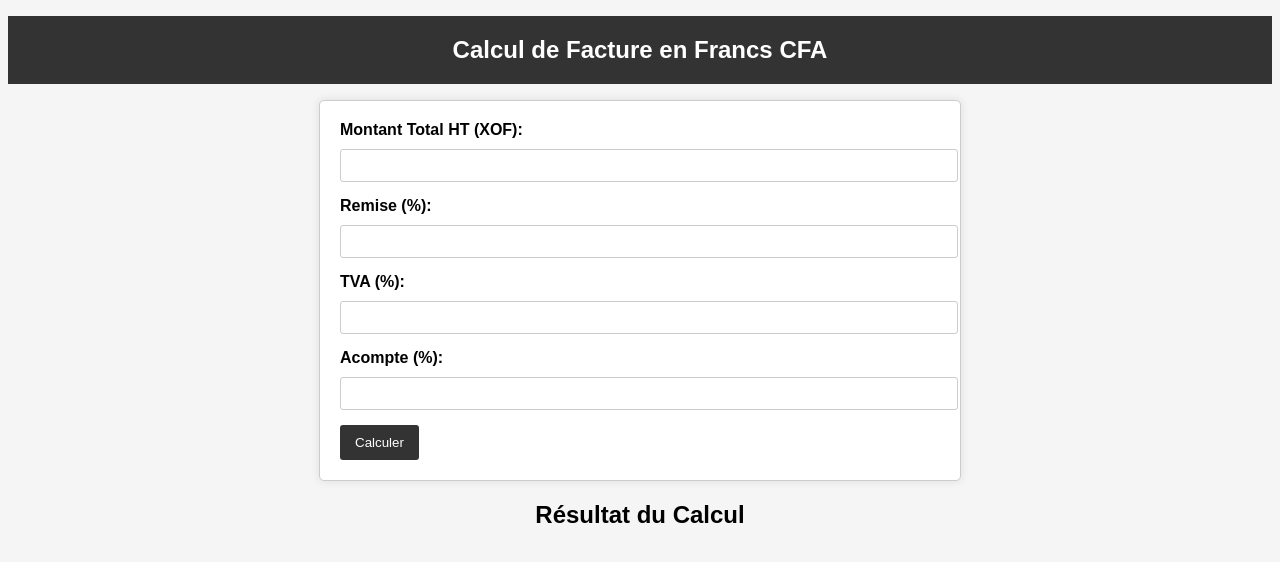
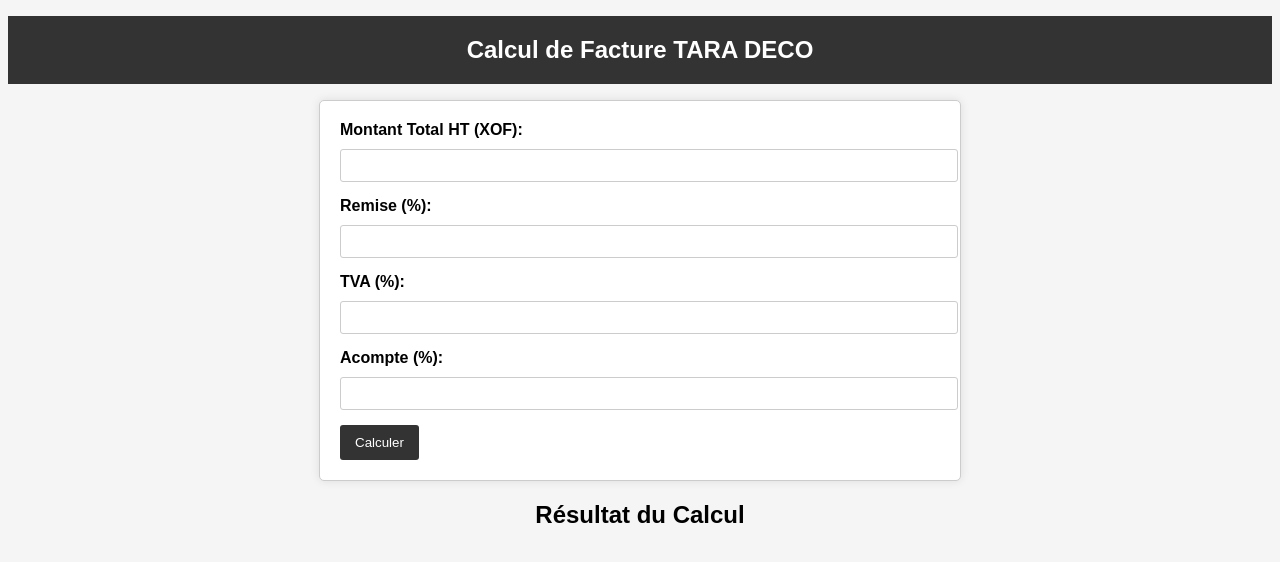
Before and after one commit to Rachid-m/facturation, a plain HTML site: page index.html in a window 1280 px wide. Drawn offline with Linux system fonts and the light colour scheme.

Commit message:
Modificayion du nom

```diff
--- a/index.html
+++ b/index.html
@@ -3,7 +3,7 @@
 <head>
     <meta charset="UTF-8">
     <meta name="viewport" content="width=device-width, initial-scale=1.0">
-    <title>Calcul de Facture en Francs CFA</title>
+    <title>Calcul de Facture TARA DECO</title>
     <style>
         /* Styles CSS ici */
         body {
@@ -62,7 +62,7 @@
     </style>
 </head>
 <body>
-    <h1>Calcul de Facture en Francs CFA</h1>
+    <h1>Calcul de Facture TARA DECO</h1>
     <div class="container">
         <label for="total_ht">Montant Total HT (XOF):</label>
         <input type="number" id="total_ht" step="1"><br>
```
